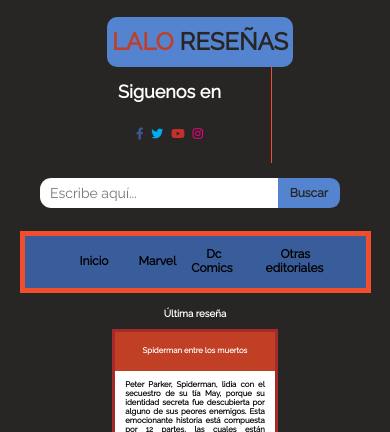
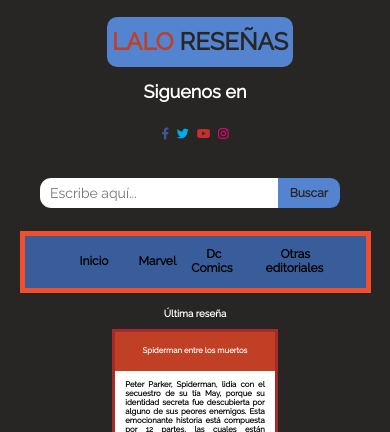
Before and after one commit to edduardohuamani24/ComicReview, a plain HTML site: page index.html in a window 390 px wide. Shown: the top 432 px of the page. Drawn offline with Linux system fonts and the light colour scheme.

Commit message:
Se corregió el padding de la recha  del contenedor  de las redes sociales. También, se eliminó el border de la derecha

```diff
--- a/css/header/header.css
+++ b/css/header/header.css
@@ -89,4 +89,8 @@
   .search {
     margin-bottom: 0.5rem;
   }
+  .social__line {
+    border: none;
+    padding-right: 0rem;
+  }
 }
```
